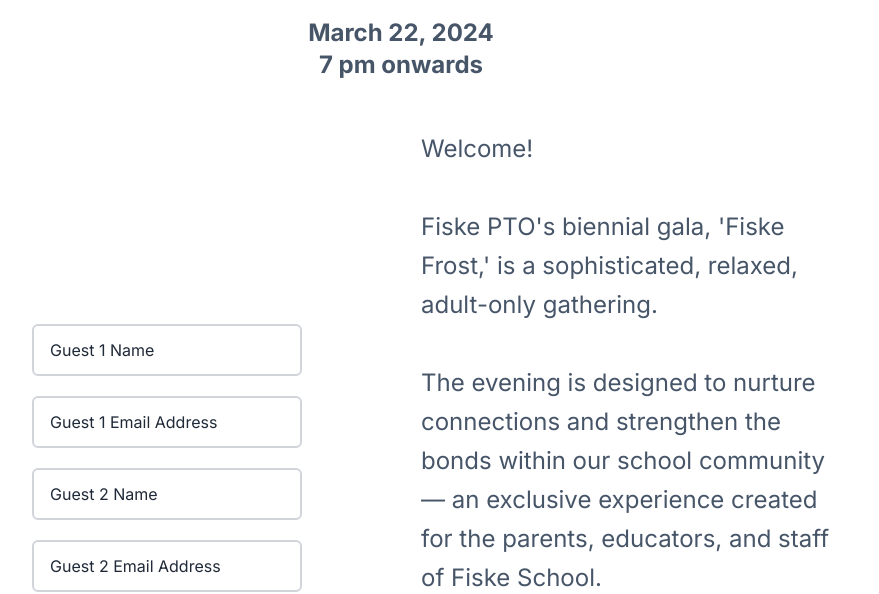
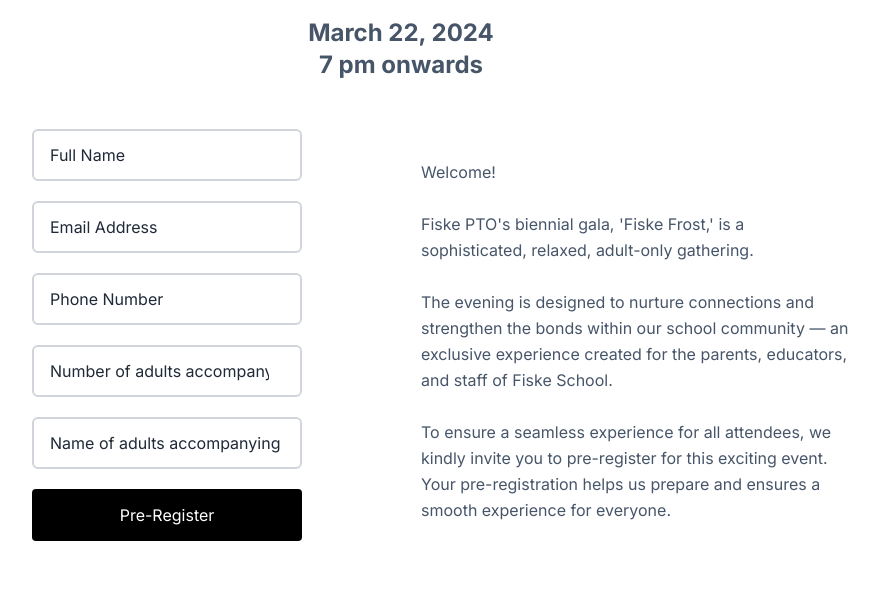
Before and after one commit to Fiske-School-PTO/fiske-frost, an Astro site: page /preregister in a window 1280 px wide. Shown: the part 207-801 px from the top of the page, without its empty margins (239-1118 px from the left). Built offline with nearby package versions, Linux system fonts and the light colour scheme; Astro itself is replaced by a stand-in of ours.

Commit message:
Fourth set of changes
Signed-off-by: Vaidehi Venkatesan <vaidehi.venkatesan@gmail.com>

```diff
--- a/src/components/contactform.astro
+++ b/src/components/contactform.astro
@@ -14,21 +14,21 @@ import Button from "./ui/button.astro";
   <div class="mb-5">
     <input
       type="text"
-      placeholder="Guest 1 Name"
+      placeholder="Full Name"
       required
       class="w-full px-4 py-3 border-2 placeholder:text-gray-800 rounded-md outline-none focus:ring-4 border-gray-300 focus:border-gray-600 ring-gray-100"
-      name="parent_1_name"
+      name="full_name"
     />
     <div class="empty-feedback invalid-feedback text-red-400 text-sm mt-1">
       Please provide full name.
     </div>
   </div>
   <div class="mb-5">
-    <label for="email_address_1" class="sr-only">Email Address</label><input
-      id="email_address_1"
+    <label for="email_address" class="sr-only">Email Address</label><input
+      id="email_address"
       type="email"
-      placeholder="Guest 1 Email Address"
-      name="parent_1_email"
+      placeholder="Email Address"
+      name="email"
       required
       class="w-full px-4 py-3 border-2 placeholder:text-gray-800 rounded-md outline-none focus:ring-4 border-gray-300 focus:border-gray-600 ring-gray-100"
     />
@@ -40,29 +40,43 @@ import Button from "./ui/button.astro";
     </div>
   </div>
   <div class="mb-5">
-    <input
-      type="text"
-      placeholder="Guest 2 Name"
+    <label for="phone_number" class="sr-only">Phone Number</label><input
+      id="phone_number"
+      type="phone"
+      placeholder="Phone Number"
+      name="phone"
+      required
       class="w-full px-4 py-3 border-2 placeholder:text-gray-800 rounded-md outline-none focus:ring-4 border-gray-300 focus:border-gray-600 ring-gray-100"
-      name="parent_2_name"
     />
-    <div class="empty-feedback invalid-feedback text-red-400 text-sm mt-1">
-      Please provide full name.
+    <div class="empty-feedback text-red-400 text-sm mt-1">
+      Please provide your phone number.
+    </div>
+    <div class="invalid-feedback text-red-400 text-sm mt-1">
+      Please provide a valid phone number.
     </div>
   </div>
   <div class="mb-5">
-    <label for="email_address_2" class="sr-only">Email Address</label><input
-      id="email_address_2"
-      type="email"
-      placeholder="Guest 2 Email Address"
-      name="parent_2_email"
+    <input
+      type="number"
+      placeholder="Number of adults accompanying you"
+      required
       class="w-full px-4 py-3 border-2 placeholder:text-gray-800 rounded-md outline-none focus:ring-4 border-gray-300 focus:border-gray-600 ring-gray-100"
+      name="number_adults"
     />
-    <div class="invalid-feedback text-red-400 text-sm mt-1">
-      Please provide a valid email address.
+    <div class="empty-feedback invalid-feedback text-red-400 text-sm mt-1">
+      Please provide number of adults accompanying you.
     </div>
   </div>
-  <Button type="submit" size="lg" block>RSVP</Button>
+  <div class="mb-5">
+    <input
+      type="text"
+      placeholder="Name of adults accompanying you (full_name #1, full name #2, etc)"
+      required
+      class="w-full px-4 py-3 border-2 placeholder:text-gray-800 rounded-md outline-none focus:ring-4 border-gray-300 focus:border-gray-600 ring-gray-100"
+      name="names_adults"
+    />
+  </div>
+  <Button type="submit" size="lg" block>Pre-Register</Button>
   <div id="result" class="mt-3 text-center"></div>
 </form>
 
--- a/src/pages/preregister.astro
+++ b/src/pages/preregister.astro
@@ -25,7 +25,7 @@ import { Icon } from "astro-icon";
         <Contactform />
       </div>
       <div>
-        <p class="text-2xl leading-relaxed text-slate-600">
+        <p class="leading-relaxed text-slate-600">
           Welcome!
           <br>
           <br>
```
